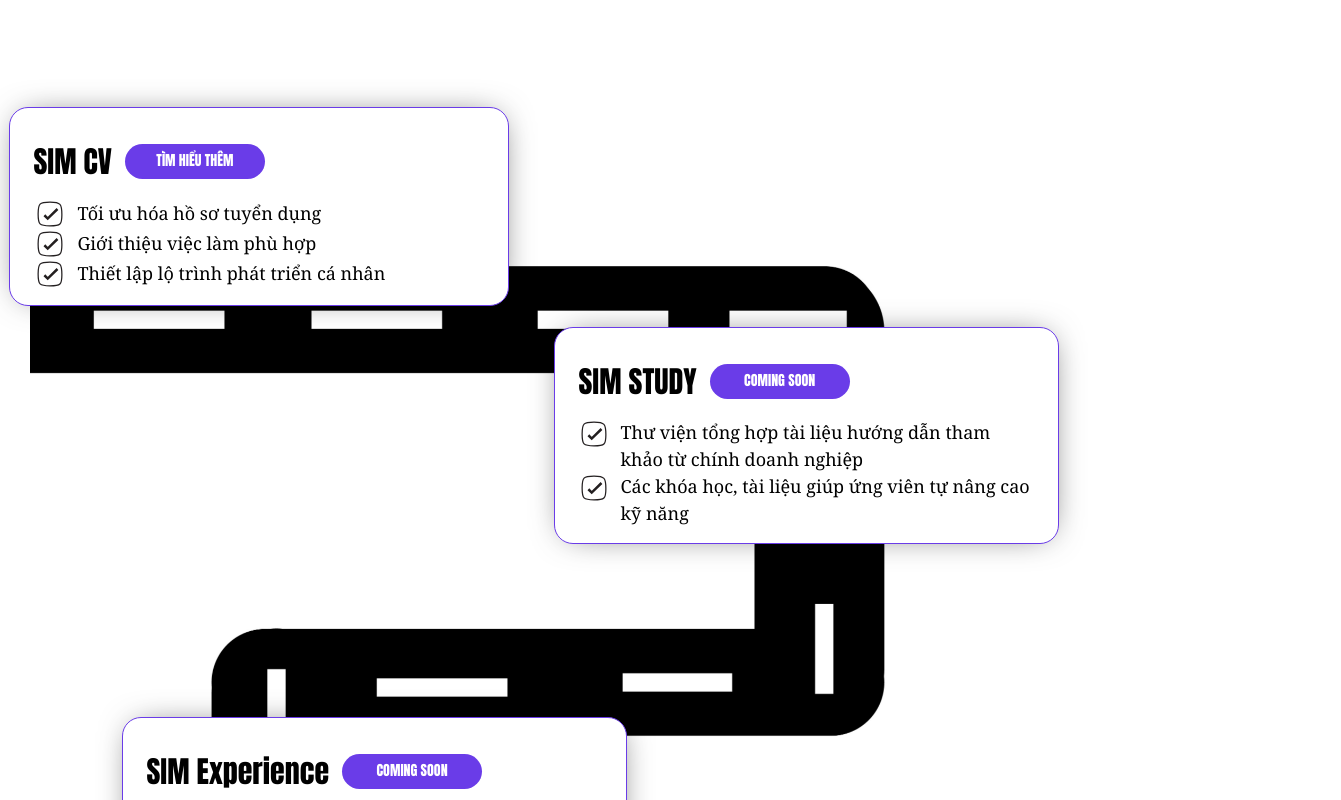
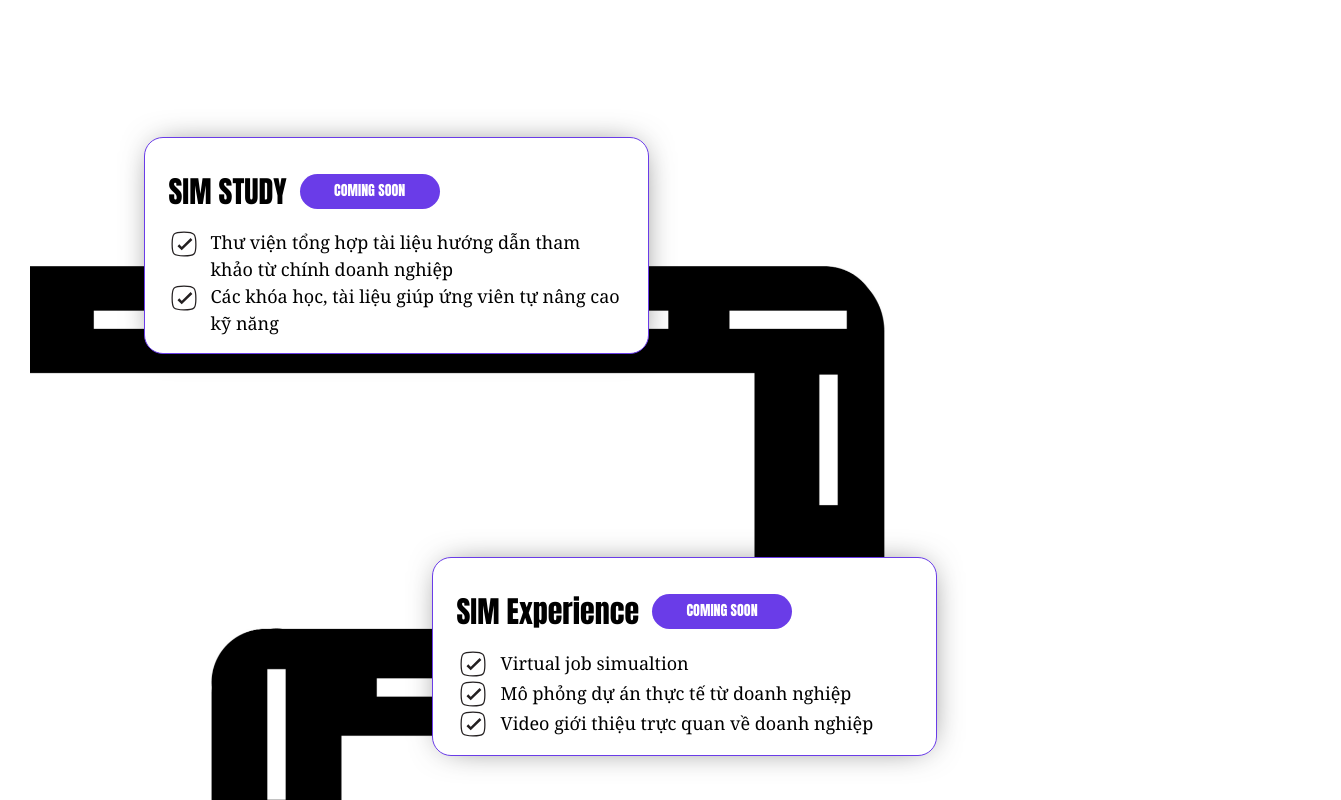
Before and after one commit to Software-Engineer-Team/SimCareer-Landing-Page, a React (Create React App) app: page /landing-page in a window 1280 px wide. Shown: the part 1900-2700 px from the top of the page, 1341 px wide, since content can reach past the window. Built offline with nearby package versions, Linux system fonts and the light colour scheme.

Commit message:
[modify]: Modify Activities component

```diff
--- a/src/components/LandingPage/Body/Activities/Activities.jsx
+++ b/src/components/LandingPage/Body/Activities/Activities.jsx
@@ -6,26 +6,23 @@ import {
   ActivitiesImage,
   ActivitiesContent,
   PillarContainer,
-  LoadingSpinner,
-  LoopingPath,
-  LoopingPathAnimation,
 } from "./Activities.styled";
 import { GoTriangleLeft, GoTriangleRight } from "react-icons/go";
 import { Fade, Flip } from "react-reveal";
 
 const Activities = () => {
   const pillars = [
-    {
-      id: 1,
-      title: "SIM CV",
-      type: "left",
-      text: "Tìm hiểu thêm",
-      contents: [
-        "Tối ưu hóa hồ sơ tuyển dụng ",
-        "Giới thiệu việc làm phù hợp ",
-        "Thiết lập lộ trình phát triển cá nhân",
-      ],
-    },
+    /* { */
+    /*   id: 1, */
+    /*   title: "SIM CV", */
+    /*   type: "left", */
+    /*   text: "Tìm hiểu thêm", */
+    /*   contents: [ */
+    /*     "Tối ưu hóa hồ sơ tuyển dụng ", */
+    /*     "Giới thiệu việc làm phù hợp ", */
+    /*     "Thiết lập lộ trình phát triển cá nhân", */
+    /*   ], */
+    /* }, */
     {
       id: 2,
       title: "SIM STUDY",
--- a/src/components/LandingPage/Body/Activities/Activities.styled.jsx
+++ b/src/components/LandingPage/Body/Activities/Activities.styled.jsx
@@ -150,14 +150,14 @@ export const PillarContainer = styled.div`
       `
           : id === 2
           ? `
-        top: 70px;
-        right: 100px;
+        top: -120px;
+        right: -100px;
         min-width: 505px;
       `
           : id === 3
           ? `
-        top: -100px;
-        left: 0px;
+        top: 300px;
+        left: -300px;
         min-width: 505px;
       `
           : `
@@ -287,21 +287,22 @@ export const PillarContainer = styled.div`
       `
             : id === 2
             ? `
-        top: 30px;
-        right: -40px;
-        min-width: 500px;
-        height: 120px;
+        top: 100px;
+        right: -200px;
+        min-width: 250px!important;
+        height: 110px;
       `
             : id === 3
             ? `
-        top: -55px;
-        left: -40px;
-        min-width: 80px!important;
-        height: 130px;
+        top: -115px;
+        left: -185px;
+        min-width: 230px!important;
+        height: 110px;
               `
             : `
-        bottom: -170px;
-        left: -50px;
+        bottom: -200px;
+        left: -100px;
+        min-width: 250px!important;
         height: 120px;
       `}
 
```
